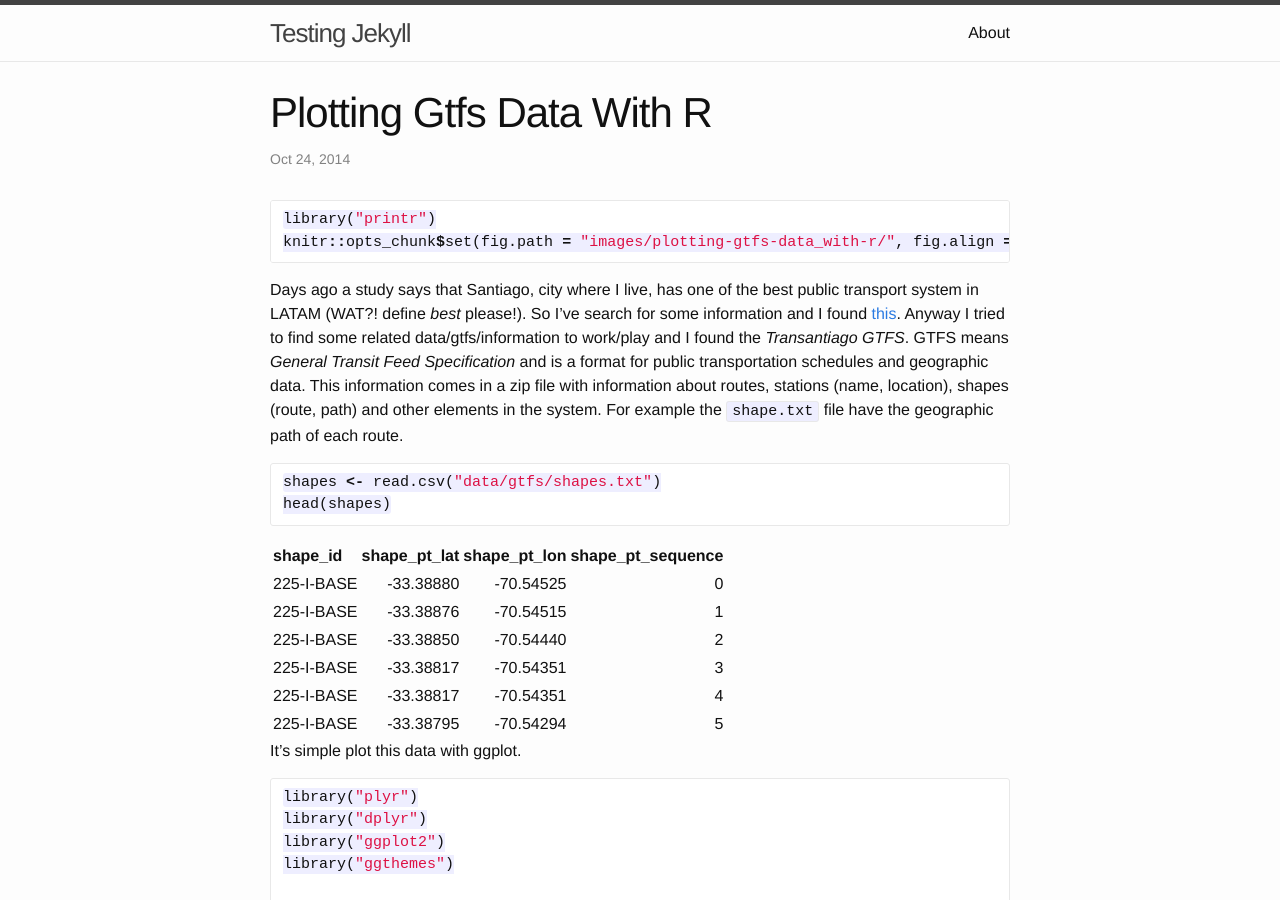
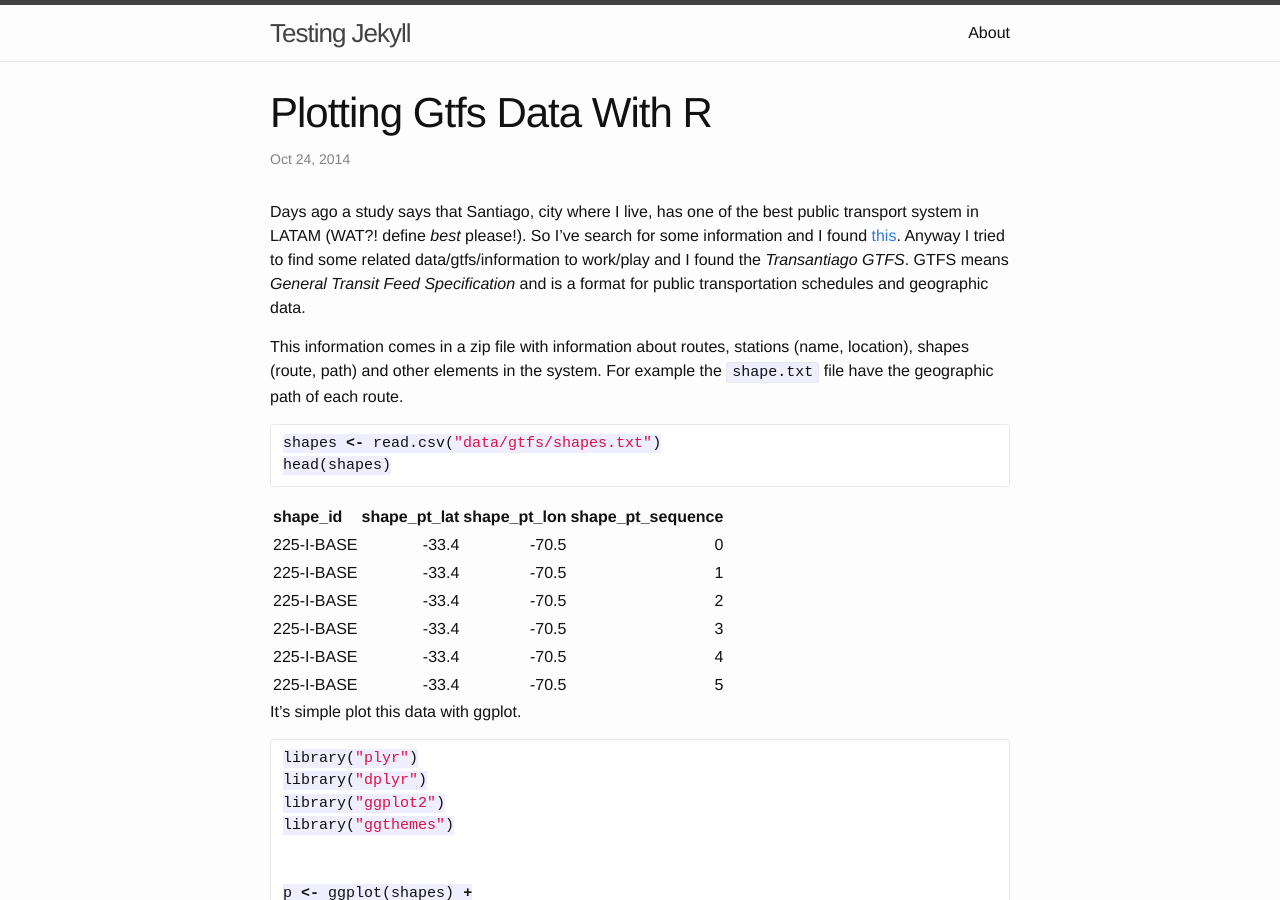
Before and after one commit to jbkunst/jbkunst.github.io2, a Jekyll site: the page built from _posts/2014-10-24-plotting-gtfs-data-with-r.md, in a window 1280 px wide and 900 px high. Built offline with Jekyll 4.4.1, drawn with Linux system fonts in a browser that asks for light colours.

Commit message:
adding space for new paragraph

````diff
--- a/_posts/2014-10-24-plotting-gtfs-data-with-r.md
+++ b/_posts/2014-10-24-plotting-gtfs-data-with-r.md
@@ -8,17 +8,14 @@
 
 
 
-```r
-library("printr")
-knitr::opts_chunk$set(fig.path = "images/plotting-gtfs-data_with-r/", fig.align = "center", dpi = 85, message = FALSE)
-```
-
-Days ago a study says that Santiago, city where I live, has one of the best
+ Days ago a study says that Santiago, city where I live, has one of the best
 public transport system in LATAM (WAT?! define *best* please!). So I've search
 for some information and I found
 [this](http://www.siemens.com/press/pool/de/feature/2014/infrastructure-cities/2014-06-mobility-opportunity/slide-credo.pdf#page=6).
-Anyway I tried to find some related data/gtfs/information to work/play and I found the *Transantiago GTFS*.
-GTFS means *General Transit Feed Specification* and is a format for public transportation schedules and geographic data.
+Anyway I tried to find some related data/gtfs/information to work/play and I found the
+*Transantiago GTFS*. GTFS means *General Transit Feed Specification* and is a format for
+public transportation schedules and geographic data.
+
 This information comes in a zip file with information about routes, stations
 (name, location), shapes (route, path) and other elements in the system. For example
 the `shape.txt` file have the geographic path of each route.
@@ -33,12 +30,12 @@ head(shapes)
 
 |shape_id   | shape_pt_lat| shape_pt_lon| shape_pt_sequence|
 |:----------|------------:|------------:|-----------------:|
-|225-I-BASE |    -33.38880|    -70.54525|                 0|
-|225-I-BASE |    -33.38876|    -70.54515|                 1|
-|225-I-BASE |    -33.38850|    -70.54440|                 2|
-|225-I-BASE |    -33.38817|    -70.54351|                 3|
-|225-I-BASE |    -33.38817|    -70.54351|                 4|
-|225-I-BASE |    -33.38795|    -70.54294|                 5|
+|225-I-BASE |        -33.4|        -70.5|                 0|
+|225-I-BASE |        -33.4|        -70.5|                 1|
+|225-I-BASE |        -33.4|        -70.5|                 2|
+|225-I-BASE |        -33.4|        -70.5|                 3|
+|225-I-BASE |        -33.4|        -70.5|                 4|
+|225-I-BASE |        -33.4|        -70.5|                 5|
 
 It's simple plot this data with ggplot.
 
````
Also changed, not shown: 1 other file.
